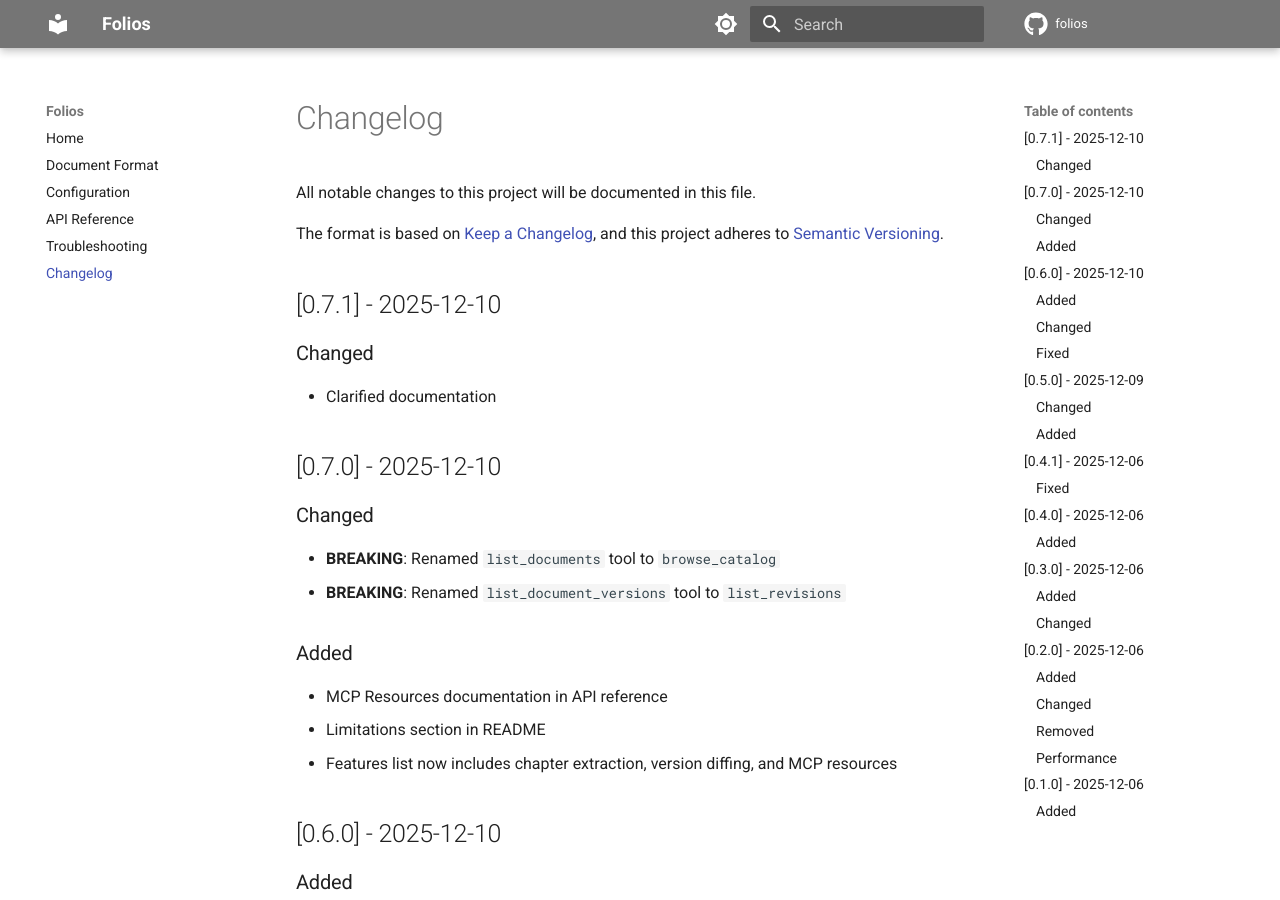
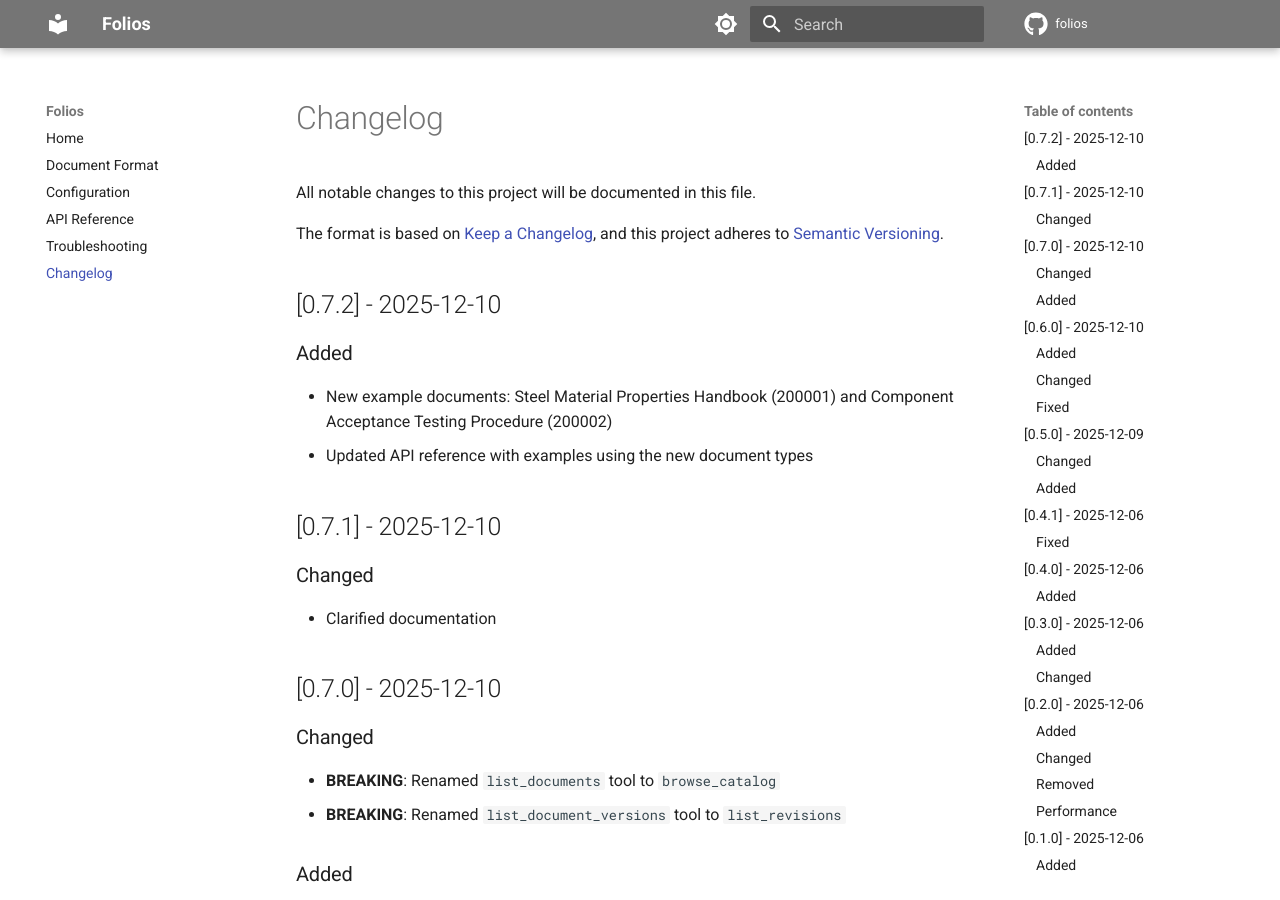
Before and after one commit to alex-pradas/folios, an MkDocs documentation site: the page built from docs/changelog.md, in a window 1280 px wide and 900 px high. Built offline with MkDocs 1.6.1 and Material for MkDocs 9.7.7, drawn with Linux system fonts in a browser that asks for light colours; comment, search, counter and statistics services are not loaded.

Commit message:
v0.7.2: Add example documents for material properties and procedures

````diff
--- a/CHANGELOG.md
+++ b/CHANGELOG.md
@@ -4,6 +4,13 @@ All notable changes to this project will be documented in this file.
 
 The format is based on [Keep a Changelog](https://keepachangelog.com/en/1.1.0/),
 and this project adheres to [Semantic Versioning](https://semver.org/spec/v2.0.0.html).
+
+## [0.7.2] - 2025-12-10
+
+### Added
+
+- New example documents: Steel Material Properties Handbook (200001) and Component Acceptance Testing Procedure (200002)
+- Updated API reference with examples using the new document types
 
 ## [0.7.1] - 2025-12-10
 
--- a/docs/configuration.md
+++ b/docs/configuration.md
@@ -98,7 +98,7 @@ Folios logs server activity to stderr, useful for debugging and monitoring perfo
 ### Example Output
 
 ```
-[12/10/25 21:46:48] INFO     Folios v0.7.1 starting
+[12/10/25 21:46:48] INFO     Folios v0.7.2 starting
                     INFO     Documents path: /path/to/docs
                     INFO     Scanned 42 documents
                     INFO     Schema discovery: 5 fields in 234.5ms
--- a/pyproject.toml
+++ b/pyproject.toml
@@ -1,6 +1,6 @@
 [project]
 name = "folios"
-version = "0.7.1"
+version = "0.7.2"
 description = "MCP server for versioned document retrieval, metadata access, and diff capabilities"
 readme = "README.md"
 requires-python = ">=3.10"
````
Also changed, not shown: 1 other file.
